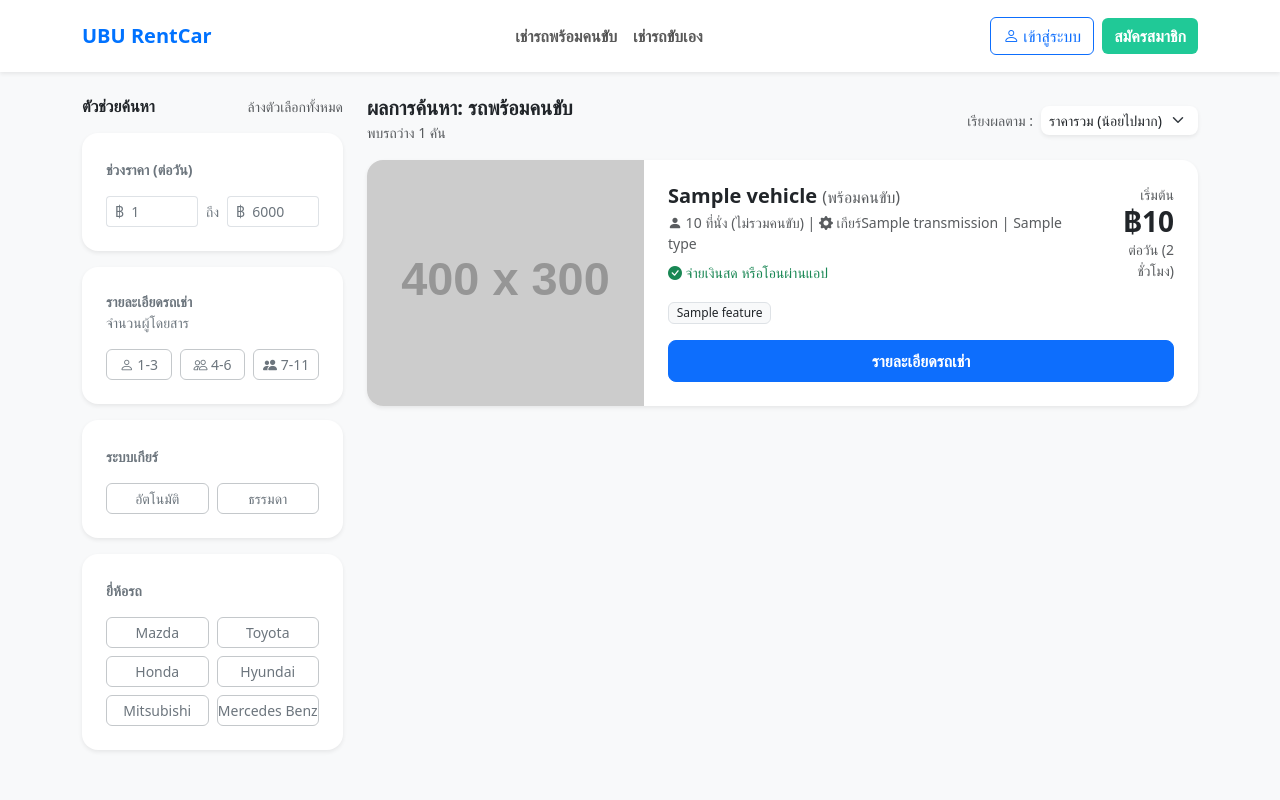
After one commit to poramet-sudo/CAR-RENTAL-OOP, a FastAPI app: template app/templates/search_results.html in a window 1280 px wide. The commit adds this page. Run offline with FastAPI, Linux system fonts and the light colour scheme; the template is opened without the code that fills it: most values are stand-ins (such as "Sample title", 1, 10 or a date in 2020); grey boxes labelled with a size stand in for pictures from a placeholder-image service; some libraries are stand-ins or nearby versions.

Commit message:
เพิ่มฟีเจอร์เเละฟังก์ชั่นต่างๆ

```diff
--- a/app/main.py
+++ b/app/main.py
@@ -4,6 +4,8 @@ from fastapi.staticfiles import StaticFiles
 from starlette.middleware.sessions import SessionMiddleware
 from starlette.exceptions import HTTPException as StarletteHTTPException
 from fastapi.responses import RedirectResponse
+# 1. นำเข้าตัวจัดการ Exception พื้นฐานของ FastAPI
+from fastapi.exception_handlers import http_exception_handler
 
 from app.core.database import engine, Base
 from app.utils.flash import get_flashed_messages
@@ -28,10 +30,13 @@ app.include_router(vehicle_web.router) # เพิ่มของเพื่อ
 
 # ระบบจัดการ Exception (เมื่อยามเฝ้าประตูสั่งเด้งหน้าเว็บ)
 @app.exception_handler(StarletteHTTPException)
-async def http_exception_handler(request: Request, exc: StarletteHTTPException):
+# 2. เปลี่ยนชื่อฟังก์ชันนิดหน่อยเพื่อไม่ให้ชื่อไปซ้ำกับตัวที่ import เข้ามา
+async def custom_http_exception_handler(request: Request, exc: StarletteHTTPException):
     if exc.status_code == 303:
         return RedirectResponse(url=exc.headers.get("Location"))
-    return await request.app.default_exception_handler(request, exc)
+
+    # 3. แก้ไขบรรทัดนี้: ให้เรียกใช้ http_exception_handler ที่ import มาแทน
+    return await http_exception_handler(request, exc)
 
 # หน้าแรกสุดของเว็บไซต์
 @app.get("/")
--- a/app/templates/base.html
+++ b/app/templates/base.html
@@ -23,15 +23,17 @@
                 <span class="navbar-toggler-icon"></span>
             </button>
             <div class="collapse navbar-collapse" id="navbarNav">
-                <ul class="navbar-nav mx-auto">
-                    <li class="nav-item"><a class="nav-link fw-semibold" href="/">หน้าหลัก</a></li>
+
+                <ul class="navbar-nav mx-auto my-3 my-lg-0 text-center">
+                    <li class="nav-item"><a class="nav-link fw-semibold" href="/search">เช่ารถพร้อมคนขับ</a></li>
                     <li class="nav-item"><a class="nav-link fw-semibold" href="#">เช่ารถขับเอง</a></li>
 
                     {% if user_role == 'admin' %}
                     <li class="nav-item"><a class="nav-link fw-bold text-danger" href="#">จัดการระบบ (Admin)</a></li>
                     {% endif %}
                 </ul>
-                <div class="d-flex align-items-center">
+
+                <div class="d-flex justify-content-center align-items-center pb-2 pb-lg-0">
                     {% if current_user %}
                         <span class="me-3 fw-bold text-theme-blue">
                             <i class="bi bi-person-circle"></i> {{ current_user }}
@@ -43,6 +45,7 @@
                         <a href="/register" class="btn btn-custom-green">สมัครสมาชิก</a>
                     {% endif %}
                 </div>
+
             </div>
         </div>
     </nav>
--- /dev/null
+++ b/app/templates/search_results.html
@@ -0,0 +1,194 @@
+{% extends "base.html" %}
+
+{% block title %}ผลการค้นหารถพร้อมคนขับ - UBU RentCar{% endblock %}
+
+{% block content %}
+<div class="container mt-4">
+    <div class="row">
+
+        <div class="col-md-3 mb-4">
+            <div class="d-flex justify-content-between align-items-center mb-3">
+                <h6 class="fw-bold mb-0 text-dark">ตัวช่วยค้นหา</h6>
+                <a href="/search" class="text-decoration-none small text-muted">ล้างตัวเลือกทั้งหมด</a>
+            </div>
+
+            <div class="card shadow-sm border-0 mb-3 rounded-4">
+                <div class="card-body p-4">
+                    <label class="form-label text-secondary small fw-bold mb-3">ช่วงราคา (ต่อวัน)</label>
+                    <div class="d-flex align-items-center">
+                        <div class="input-group input-group-sm shadow-none">
+                            <span class="input-group-text bg-white text-secondary border-end-0 px-2">฿</span>
+                            <input type="number" id="minPrice" class="form-control border-start-0 ps-0 text-secondary" placeholder="1" value="1">
+                        </div>
+                        <span class="mx-2 text-secondary small">ถึง</span>
+                        <div class="input-group input-group-sm shadow-none">
+                            <span class="input-group-text bg-white text-secondary border-end-0 px-2">฿</span>
+                            <input type="number" id="maxPrice" class="form-control border-start-0 ps-0 text-secondary" placeholder="6000" value="6000">
+                        </div>
+                    </div>
+                </div>
+            </div>
+
+            <div class="card shadow-sm border-0 mb-3 rounded-4">
+                <div class="card-body p-4">
+                    <div class="mb-3">
+                        <span class="text-secondary small fw-bold d-block">รายละเอียดรถเช่า</span>
+                        <span class="text-secondary small d-block">จำนวนผู้โดยสาร</span>
+                    </div>
+                    <div class="row g-2">
+                        <div class="col-4 d-grid"><button class="btn bg-white border border-secondary-subtle text-secondary btn-sm rounded-2 py-1 seat-filter-btn" data-category="1-3"><i class="bi bi-person"></i> 1-3</button></div>
+                        <div class="col-4 d-grid"><button class="btn bg-white border border-secondary-subtle text-secondary btn-sm rounded-2 py-1 seat-filter-btn" data-category="4-6"><i class="bi bi-people"></i> 4-6</button></div>
+                        <div class="col-4 d-grid"><button class="btn bg-white border border-secondary-subtle text-secondary btn-sm rounded-2 py-1 px-0 seat-filter-btn" data-category="7-11"><i class="bi bi-people-fill"></i> 7-11</button></div>
+                    </div>
+                </div>
+            </div>
+
+            <div class="card shadow-sm border-0 mb-3 rounded-4">
+                <div class="card-body p-4">
+                    <label class="form-label text-secondary small fw-bold mb-3">ระบบเกียร์</label>
+                    <div class="row g-2">
+                        <div class="col-6 d-grid"><button class="btn bg-white border border-secondary-subtle text-secondary btn-sm rounded-2 py-1">อัตโนมัติ</button></div>
+                        <div class="col-6 d-grid"><button class="btn bg-white border border-secondary-subtle text-secondary btn-sm rounded-2 py-1">ธรรมดา</button></div>
+                    </div>
+                </div>
+            </div>
+
+            <div class="card shadow-sm border-0 rounded-4 mb-4">
+                <div class="card-body p-4">
+                    <label class="form-label text-secondary small fw-bold mb-3">ยี่ห้อรถ</label>
+                    <div class="row g-2">
+                        <div class="col-6 d-grid"><button class="btn bg-white border border-secondary-subtle text-secondary btn-sm rounded-2 py-1">Mazda</button></div>
+                        <div class="col-6 d-grid"><button class="btn bg-white border border-secondary-subtle text-secondary btn-sm rounded-2 py-1">Toyota</button></div>
+                        <div class="col-6 d-grid"><button class="btn bg-white border border-secondary-subtle text-secondary btn-sm rounded-2 py-1">Honda</button></div>
+                        <div class="col-6 d-grid"><button class="btn bg-white border border-secondary-subtle text-secondary btn-sm rounded-2 py-1">Hyundai</button></div>
+                        <div class="col-6 d-grid"><button class="btn bg-white border border-secondary-subtle text-secondary btn-sm rounded-2 py-1 px-0 text-truncate">Mitsubishi</button></div>
+                        <div class="col-6 d-grid"><button class="btn bg-white border border-secondary-subtle text-secondary btn-sm rounded-2 py-1 px-0 text-truncate">Mercedes Benz</button></div>
+                    </div>
+                </div>
+            </div>
+        </div>
+
+        <div class="col-md-9">
+            <div class="d-flex justify-content-between align-items-center mb-3">
+                <div>
+                    <h5 class="fw-bold mb-0">ผลการค้นหา: รถพร้อมคนขับ</h5>
+                    <span class="text-muted small" id="vehicleCount">พบรถว่าง {{ vehicles|length }} คัน</span>
+                </div>
+                <div class="d-flex align-items-center">
+                    <span class="small text-muted me-2 text-nowrap">เรียงผลตาม :</span>
+                    <select class="form-select form-select-sm border-0 shadow-sm rounded-3">
+                        <option>ราคารวม (น้อยไปมาก)</option>
+                        <option>ราคารวม (มากไปน้อย)</option>
+                    </select>
+                </div>
+            </div>
+
+            {% for vehicle in vehicles %}
+            <div class="card shadow-sm border-0 rounded-4 mb-4 overflow-hidden vehicle-item"
+                 data-price="{{ vehicle.price }}"
+                 data-category="{{ vehicle.seat_category }}">
+                <div class="row g-0">
+                    <div class="col-md-4">
+                        <img src="https://placehold.co/400x300?text=Car+Image" class="img-fluid w-100 h-100 object-fit-cover" alt="รูปรถ">
+                    </div>
+                    <div class="col-md-8">
+                        <div class="card-body d-flex flex-column h-100 p-4">
+                            <div class="d-flex justify-content-between">
+                                <div>
+                                    <h5 class="fw-bold text-dark mb-1">{{ vehicle.name }} <span class="fs-6 fw-normal text-muted">(พร้อมคนขับ)</span></h5>
+                                    <p class="text-muted small mb-2">
+                                        <i class="bi bi-person-fill"></i> {{ vehicle.seats }} ที่นั่ง (ไม่รวมคนขับ) |
+                                        <i class="bi bi-gear-fill"></i> เกียร์{{ vehicle.transmission }} |
+                                        {{ vehicle.type }}
+                                    </p>
+                                    <div class="text-success small mb-3">
+                                        <i class="bi bi-check-circle-fill"></i> จ่ายเงินสด หรือโอนผ่านแอป
+                                    </div>
+                                    <div>
+                                        {% for feature in vehicle.features %}
+                                        <span class="badge bg-light text-dark border me-1 fw-normal">{{ feature }}</span>
+                                        {% endfor %}
+                                    </div>
+                                </div>
+                                <div class="text-end">
+                                    <p class="text-muted small mb-0">เริ่มต้น</p>
+                                    <h3 class="fw-bold text-dark mb-0">฿{{ "{:,.0f}".format(vehicle.price) }}</h3>
+                                    <p class="text-muted small">ต่อวัน (2 ชั่วโมง)</p>
+                                </div>
+                            </div>
+                            <div class="mt-auto text-end pt-3">
+                                <a href="#" class="btn btn-primary px-5 py-2 rounded-3 fw-bold w-100">รายละเอียดรถเช่า</a>
+                            </div>
+                        </div>
+                    </div>
+                </div>
+            </div>
+            {% endfor %}
+
+        </div>
+    </div>
+</div>
+
+<script>
+    document.addEventListener("DOMContentLoaded", function() {
+        const minPriceInput = document.getElementById("minPrice");
+        const maxPriceInput = document.getElementById("maxPrice");
+        const vehicleItems = document.querySelectorAll(".vehicle-item");
+        const vehicleCount = document.getElementById("vehicleCount");
+        const seatBtns = document.querySelectorAll(".seat-filter-btn");
+
+        let activeSeatCategory = null;
+
+        // ฟังก์ชันจัดการตอนกดปุ่มจำนวนผู้โดยสาร
+        seatBtns.forEach(btn => {
+            btn.addEventListener("click", function() {
+                // ถ้าปุ่มโดนกดอยู่แล้ว (ยกเลิกการเลือก)
+                if (this.classList.contains("bg-primary")) {
+                    this.classList.remove("bg-primary", "text-white", "border-primary");
+                    this.classList.add("bg-white", "text-secondary", "border-secondary-subtle");
+                    activeSeatCategory = null;
+                } else {
+                    // ล้างสีปุ่มอื่นออกก่อน
+                    seatBtns.forEach(b => {
+                        b.classList.remove("bg-primary", "text-white", "border-primary");
+                        b.classList.add("bg-white", "text-secondary", "border-secondary-subtle");
+                    });
+                    // เปลี่ยนสีปุ่มที่ถูกกด
+                    this.classList.remove("bg-white", "text-secondary", "border-secondary-subtle");
+                    this.classList.add("bg-primary", "text-white", "border-primary");
+                    activeSeatCategory = this.getAttribute("data-category");
+                }
+                filterVehicles();
+            });
+        });
+
+        // ฟังก์ชันประมวลผลการกรอง (ทำงานร่วมกันทั้งราคาและที่นั่ง)
+        function filterVehicles() {
+            const minPrice = parseInt(minPriceInput.value) || 0;
+            const maxPrice = parseInt(maxPriceInput.value) || 999999;
+            let visibleCount = 0;
+
+            vehicleItems.forEach(item => {
+                const price = parseInt(item.getAttribute("data-price"));
+                const category = item.getAttribute("data-category");
+
+                // ตรวจสอบว่าผ่านเงื่อนไขทั้ง 2 อย่างหรือไม่
+                const matchPrice = price >= minPrice && price <= maxPrice;
+                const matchCategory = !activeSeatCategory || category === activeSeatCategory;
+
+                if (matchPrice && matchCategory) {
+                    item.style.display = "";
+                    visibleCount++;
+                } else {
+                    item.style.display = "none";
+                }
+            });
+
+            vehicleCount.innerHTML = `พบรถว่าง ${visibleCount} คัน`;
+        }
+
+        minPriceInput.addEventListener("input", filterVehicles);
+        maxPriceInput.addEventListener("input", filterVehicles);
+    });
+</script>
+{% endblock %}
```
Also changed, not shown: app/models/vehicle.py (+88 -0 lines), app/routers/vehicle_web.py (+48 -1 lines).
